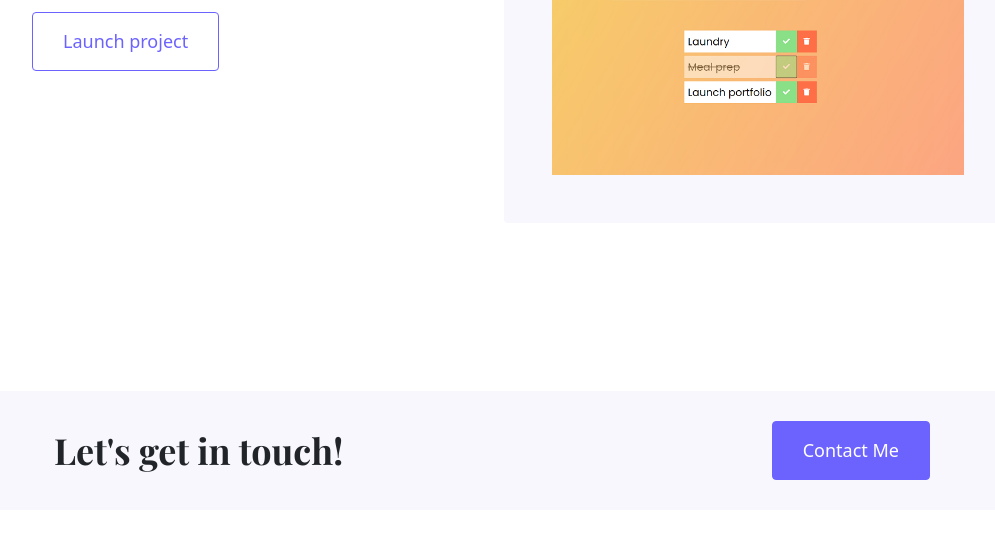
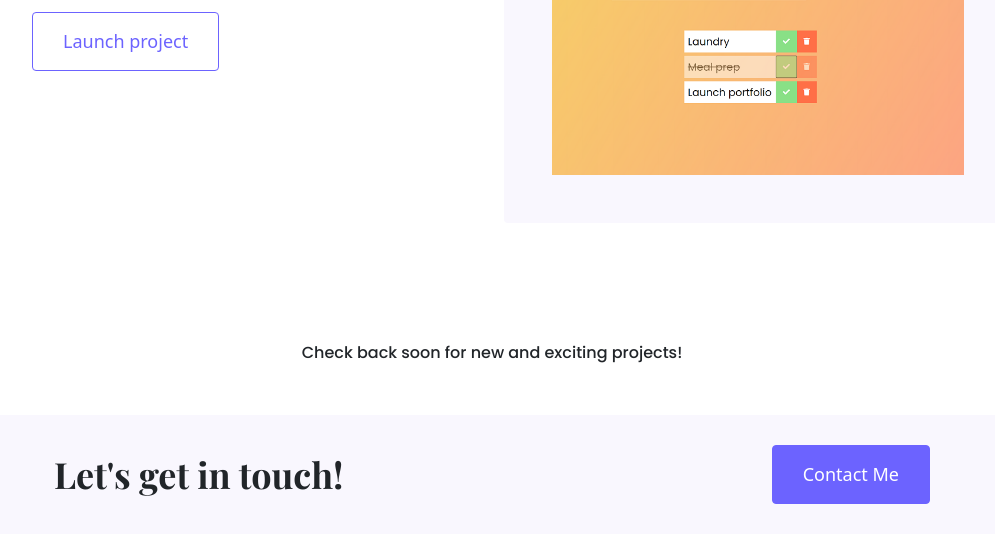
Before and after one commit to janine-velveteen/portfolio-project, a plain HTML site: page work.html in a window 1280 px wide. Shown: the part 1887-2442 px from the top of the page, without its empty margins (148-1143 px from the left). Drawn offline with nearby package versions, Linux system fonts and the light colour scheme.

Commit message:
added additional p to work section

```diff
--- a/work.html
+++ b/work.html
@@ -103,6 +103,7 @@
     </div>
 
    </div>
+   <p class="text-center muted">Check back soon for new and exciting projects!</p>
    </div>
 
 
```
